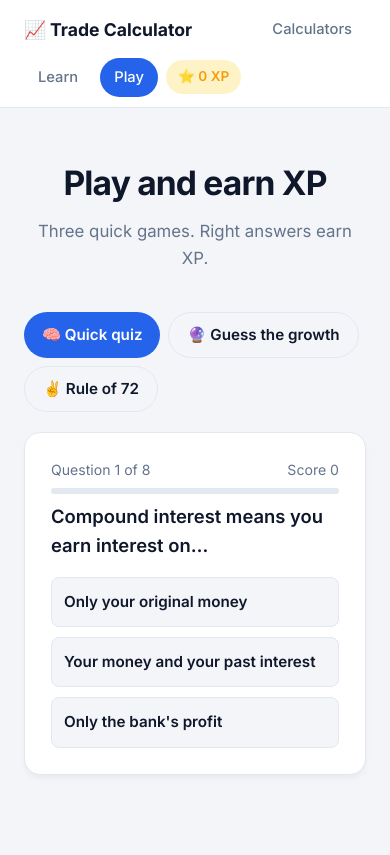
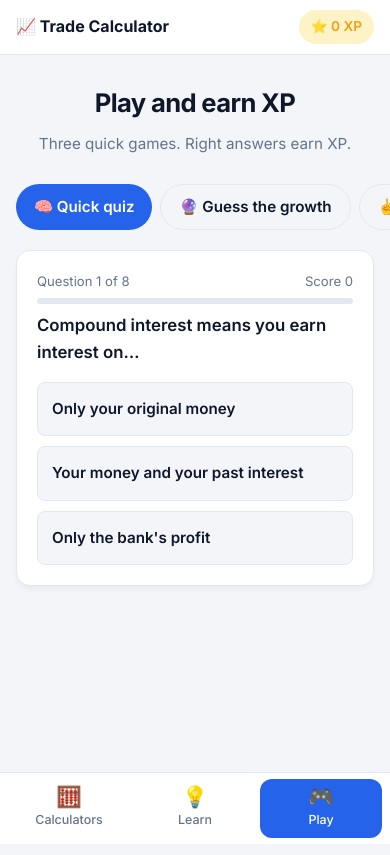
Before and after one commit to Jaisurya-23/BurnRate, a Flask app: page /play in a window 390 px wide. Run offline with Flask 3, Linux system fonts and the light colour scheme.

Commit message:
enhance this into mobile friendly

```diff
--- a/static/common.js
+++ b/static/common.js
@@ -31,7 +31,16 @@ async function calc(url, fields, outId, render) {
     out.innerHTML = `<div class="error">Could not reach the server. Try again.</div>`;
   }
   out.style.opacity = "1";
+  out.scrollIntoView({ behavior: "smooth", block: "nearest" }); // keep the result in view on phones
 }
+
+// Pressing Enter / "Go" on the phone keyboard runs the calculator.
+document.addEventListener("keydown", e => {
+  if (e.key === "Enter" && e.target.matches("section input")) {
+    e.preventDefault();
+    e.target.closest("section").querySelector("button").click();
+  }
+});
 
 // ---------- XP (saved in the browser, shown in the nav) ----------
 function getXP() {
@@ -64,6 +73,11 @@ function askChoice(box, options, correct, onDone) {
       });
       if (i !== correct) b.classList.add("wrong");
       onDone(i === correct);
+      // bring the Next button into view on small screens
+      setTimeout(() => {
+        const next = box.parentElement.querySelector('button[id$="-next"]');
+        if (next) next.scrollIntoView({ behavior: "smooth", block: "nearest" });
+      }, 60);
     };
     box.appendChild(b);
   });
--- a/static/style.css
+++ b/static/style.css
@@ -35,7 +35,7 @@ main { max-width: 1000px; margin: 0 auto; padding: 32px 24px 80px; }
 }
 .logo { font-weight: 700; font-size: 1.1rem; margin-right: auto; color: var(--ink); text-decoration: none; }
 .nav a.tab {
-  padding: 8px 14px; border-radius: 999px; font-weight: 500; font-size: .92rem;
+  display: inline-flex; align-items: center; gap: 6px; padding: 8px 14px; border-radius: 999px; font-weight: 500; font-size: .92rem;
   color: var(--muted); text-decoration: none; transition: background .15s, color .15s;
 }
 .nav a.tab:hover { background: var(--bg); color: var(--ink); }
@@ -56,7 +56,7 @@ h3 { margin: 0 0 8px; font-size: 1.05rem; }
 .hint { color: var(--muted); font-size: .875rem; margin: 4px 0 20px; }
 
 /* ---------- Cards / grid ---------- */
-.grid { display: grid; gap: 24px; grid-template-columns: repeat(auto-fit, minmax(290px, 1fr)); }
+.grid { display: grid; gap: 24px; grid-template-columns: repeat(auto-fit, minmax(min(290px, 100%), 1fr)); }
 section, .card {
   background: var(--panel); border: 1px solid var(--line); border-radius: 16px;
   padding: 26px; display: flex; flex-direction: column;
@@ -69,7 +69,7 @@ section, .card {
 .input-group { margin-bottom: 14px; }
 label { display: block; font-size: .875rem; font-weight: 500; margin-bottom: 6px; }
 input[type=number] {
-  width: 100%; padding: 10px 14px; font: inherit; font-size: .95rem;
+  width: 100%; padding: 10px 14px; font: inherit; font-size: 1rem; /* 16px stops iOS zooming on focus */
   color: var(--ink); background: var(--bg); border: 1px solid var(--line); border-radius: 8px;
 }
 input:focus-visible, button:focus-visible, .flip:focus-visible {
@@ -152,3 +152,58 @@ h2.section-title { margin: 40px 0 16px; }
 @media (prefers-reduced-motion: reduce) {
   * { animation: none !important; transition: none !important; }
 }
+
+/* ---------- Mobile friendly ---------- */
+button, input, .flip { touch-action: manipulation; -webkit-tap-highlight-color: transparent; }
+input[type=range] { height: 32px; }
+.tabs { display: contents; }            /* desktop: tabs sit in the top bar */
+.ico { font-size: 1rem; }
+
+@media (max-width: 640px) {
+  main { padding: 20px 16px calc(96px + env(safe-area-inset-bottom)); }
+  .nav-inner { padding: 10px 16px; flex-wrap: nowrap; }
+  .logo { font-size: 1rem; }
+
+  /* Tabs become a bottom bar, easy to reach with a thumb */
+  .tabs {
+    display: flex; gap: 4px; position: fixed; left: 0; right: 0; bottom: 0; z-index: 20;
+    background: var(--panel); border-top: 1px solid var(--line);
+    padding: 6px 8px calc(6px + env(safe-area-inset-bottom));
+  }
+  .nav a.tab {
+    flex: 1; flex-direction: column; gap: 2px; justify-content: center;
+    padding: 8px 4px; font-size: .78rem; border-radius: 12px; min-height: 52px;
+  }
+  .ico { font-size: 1.3rem; line-height: 1; }
+
+  .header-container { margin: 8px 0 28px; }
+  h1 { font-size: 1.6rem; }
+  .sub { font-size: .95rem; }
+  .grid { gap: 16px; }
+  section, .card { padding: 20px; border-radius: 14px; }
+  .big { font-size: 1.8rem; }
+  .row { font-size: .9rem; }
+  .legend { flex-direction: column; gap: 6px; }
+
+  button, .btn { min-height: 48px; }
+  .flip { height: 285px; }
+  .face { padding: 20px; }
+
+  /* Game picker scrolls sideways instead of wrapping */
+  .games {
+    flex-wrap: nowrap; overflow-x: auto; margin: 0 -16px 16px; padding: 0 16px 4px;
+    scrollbar-width: none;
+  }
+  .games::-webkit-scrollbar { display: none; }
+  .games button { flex: 0 0 auto; white-space: nowrap; min-height: 44px; }
+
+  .q { font-size: 1.05rem; }
+  .choices button { padding: 14px; min-height: 52px; }
+  .scoreline { font-size: .82rem; }
+  .end .big { font-size: 2.2rem; }
+}
+
+@media (max-width: 360px) {
+  .logo { font-size: .92rem; }
+  .xp { padding: 5px 9px; font-size: .78rem; }
+}
--- a/templates/base.html
+++ b/templates/base.html
@@ -2,7 +2,8 @@
 <html lang="en">
 <head>
 <meta charset="utf-8">
-<meta name="viewport" content="width=device-width, initial-scale=1">
+<meta name="viewport" content="width=device-width, initial-scale=1, viewport-fit=cover">
+<meta name="theme-color" content="#2563eb">
 <title>{% block title %}Trade Calculator{% endblock %}</title>
 <link rel="preconnect" href="https://fonts.googleapis.com">
 <link rel="preconnect" href="https://fonts.gstatic.com" crossorigin>
@@ -13,9 +14,11 @@
 <nav class="nav">
   <div class="nav-inner">
     <a class="logo" href="{{ url_for('index') }}">📈 Trade Calculator</a>
-    <a class="tab {{ 'on' if active == 'calc' }}" href="{{ url_for('index') }}">Calculators</a>
-    <a class="tab {{ 'on' if active == 'learn' }}" href="{{ url_for('learn') }}">Learn</a>
-    <a class="tab {{ 'on' if active == 'play' }}" href="{{ url_for('play') }}">Play</a>
+    <div class="tabs">
+      <a class="tab {{ 'on' if active == 'calc' }}" href="{{ url_for('index') }}"><span class="ico">🧮</span><span>Calculators</span></a>
+      <a class="tab {{ 'on' if active == 'learn' }}" href="{{ url_for('learn') }}"><span class="ico">💡</span><span>Learn</span></a>
+      <a class="tab {{ 'on' if active == 'play' }}" href="{{ url_for('play') }}"><span class="ico">🎮</span><span>Play</span></a>
+    </div>
     <span class="xp" id="xp">⭐ 0 XP</span>
   </div>
 </nav>
```
